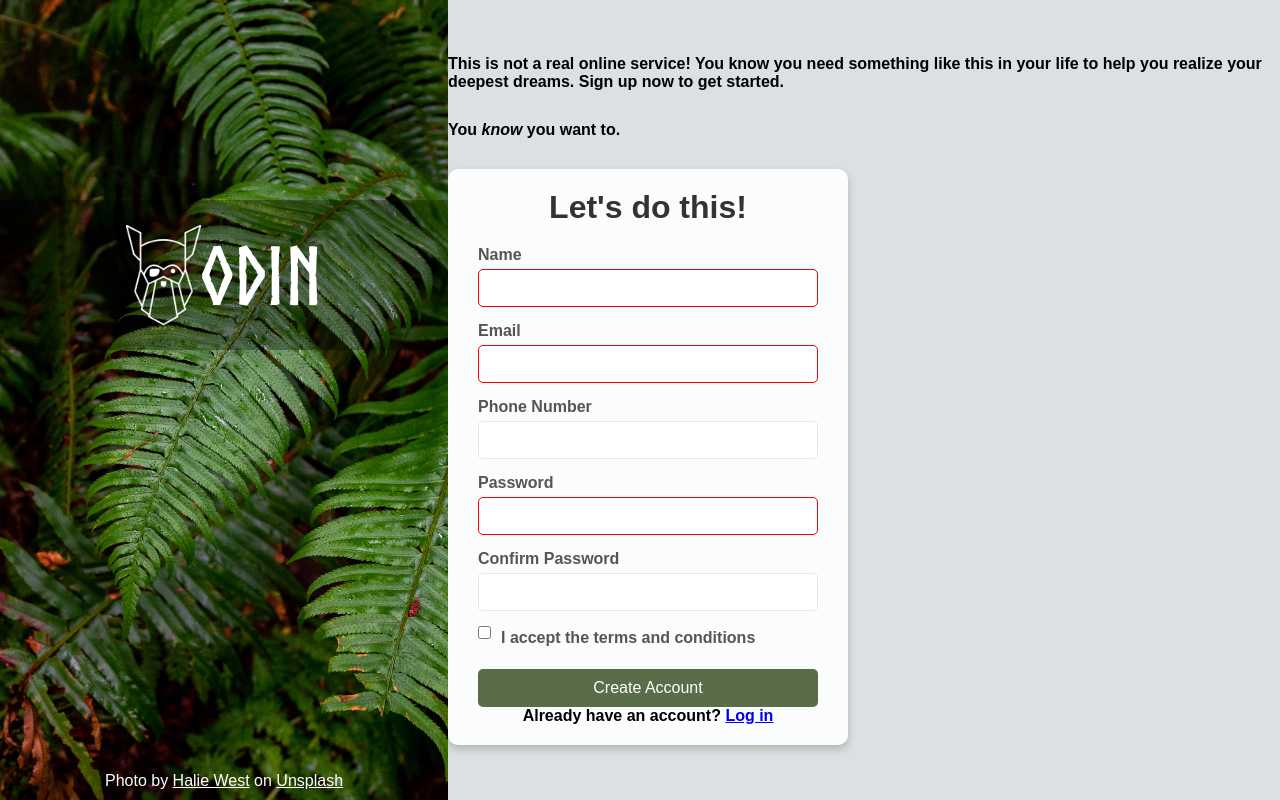
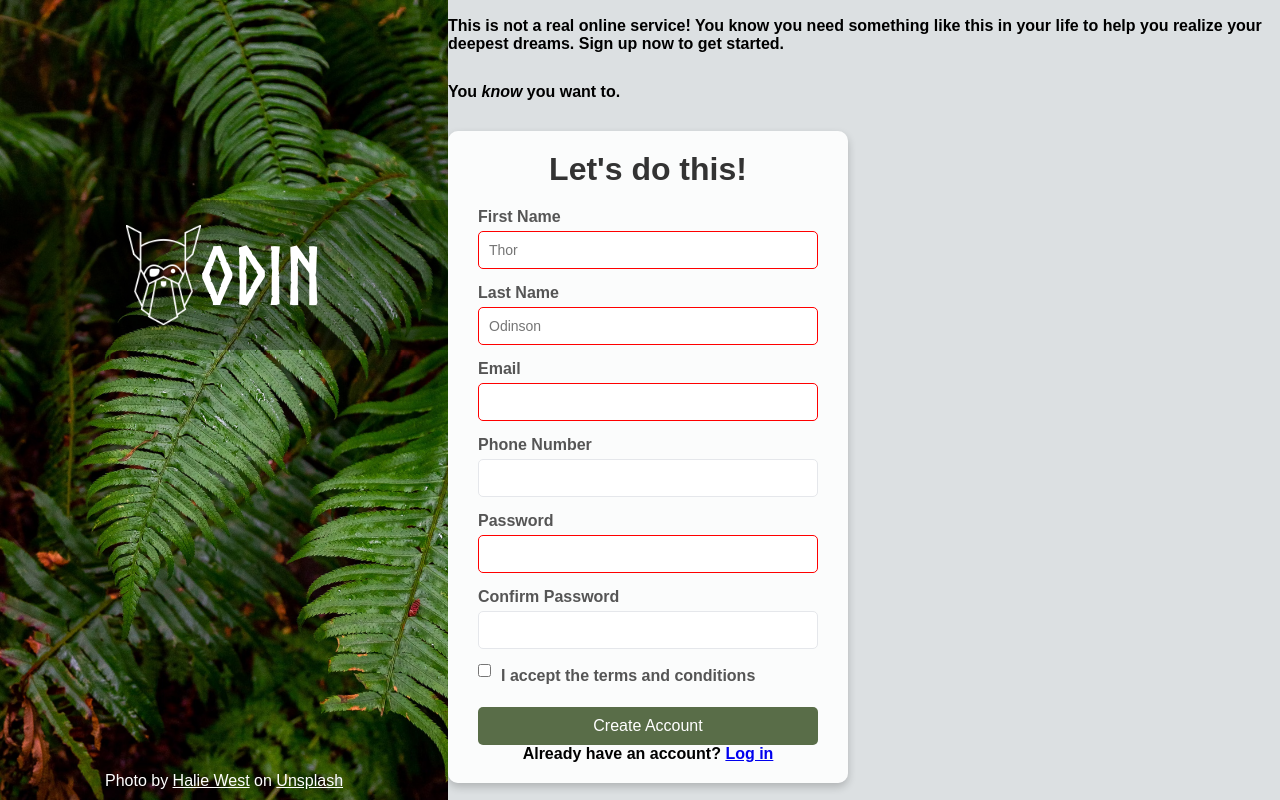
Before and after one commit to desertkitten/signupform, a plain HTML site: page index.html in a window 1280 px wide. Drawn offline with Linux system fonts and the light colour scheme.

Commit message:
Update index.html

```diff
--- a/index.html
+++ b/index.html
@@ -41,9 +41,13 @@
                 <h1>Let's do this!</h1>
                 <form action="#" method-="post">
 
-                    <!-- Name -->
-                    <label for="name">Name</label>
-                    <input type="text" id="name" name="name" required>
+                    <!-- First Name -->
+                    <label for="first-name">First Name</label>
+                    <input type="text" id="first-name" name="first-name" placeholder="Thor" required>
+
+                    <!-- Last Name -->
+                    <label for"last-name">Last Name</label>
+                    <input type"text" id="last-name" name="last-name" placeholder="Odinson" required>
 
                     <!-- Email -->
                     <label for="email">Email</label>
```
